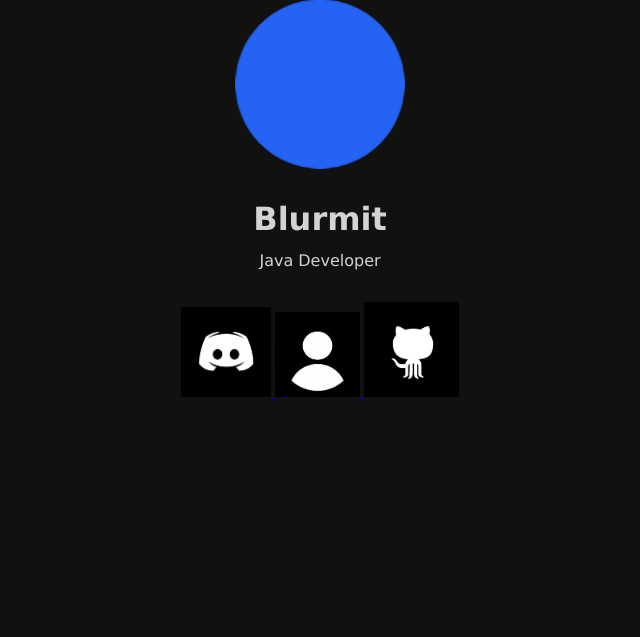
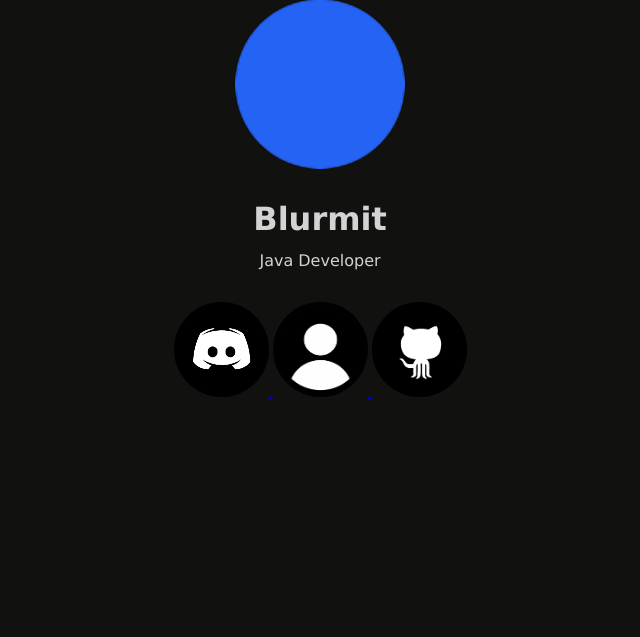
Before and after one commit to Blurmit/My-Website, a PHP site: page / in a window 1280 px wide. Shown: the part 119-756 px from the top of the page, without its empty margins (320-960 px from the left). Run offline with PHP 8.4, Linux system fonts and the light colour scheme.

Commit message:
Update index.php

```diff
--- a/index.php
+++ b/index.php
@@ -17,15 +17,15 @@
 <p class="text">Java Developer</p>
 
 <a href="https://discord.com/users/676213665271119921">
-  <img src="./assets/discord.png" draggable="false" height="90" width="90">
+  <img src="./assets/discord.png" draggable="false" height="95" width="95" class="button-images">
 </a>
 
 <a href="/aboutme">
-  <img src="./assets/profile.png" draggable="false" height="85" width="85">
+  <img src="./assets/profile.png" draggable="false" height="95" width="95" class="button-images">
 </a>
 
 <a href="https://github.com/Blurmit">
-  <img src="./assets/github.png" draggable="false" height="95" width="95">
+  <img src="./assets/github.png" draggable="false" height="95" width="95" class="button-images">
 </a>
 
 </div>
```
